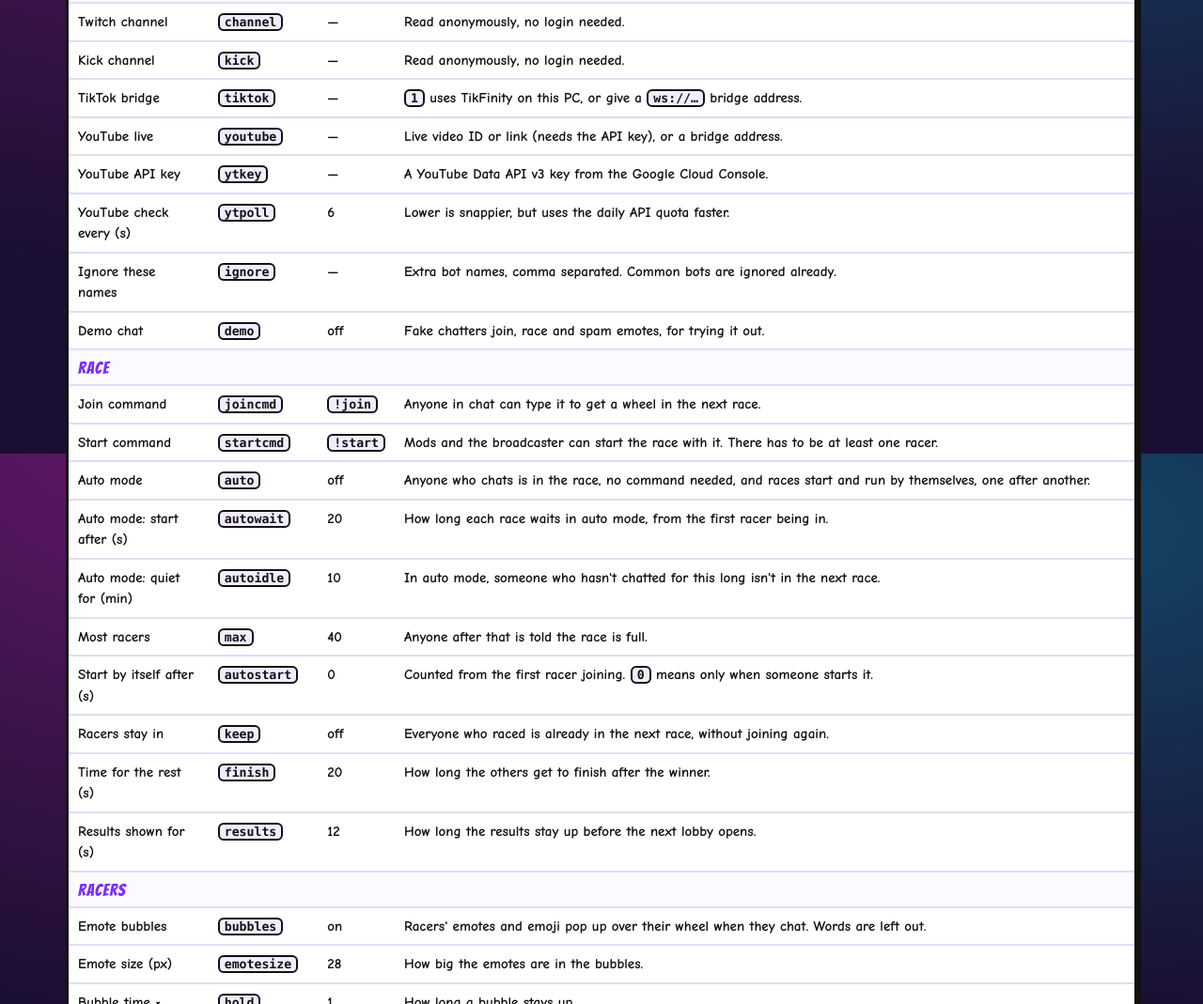
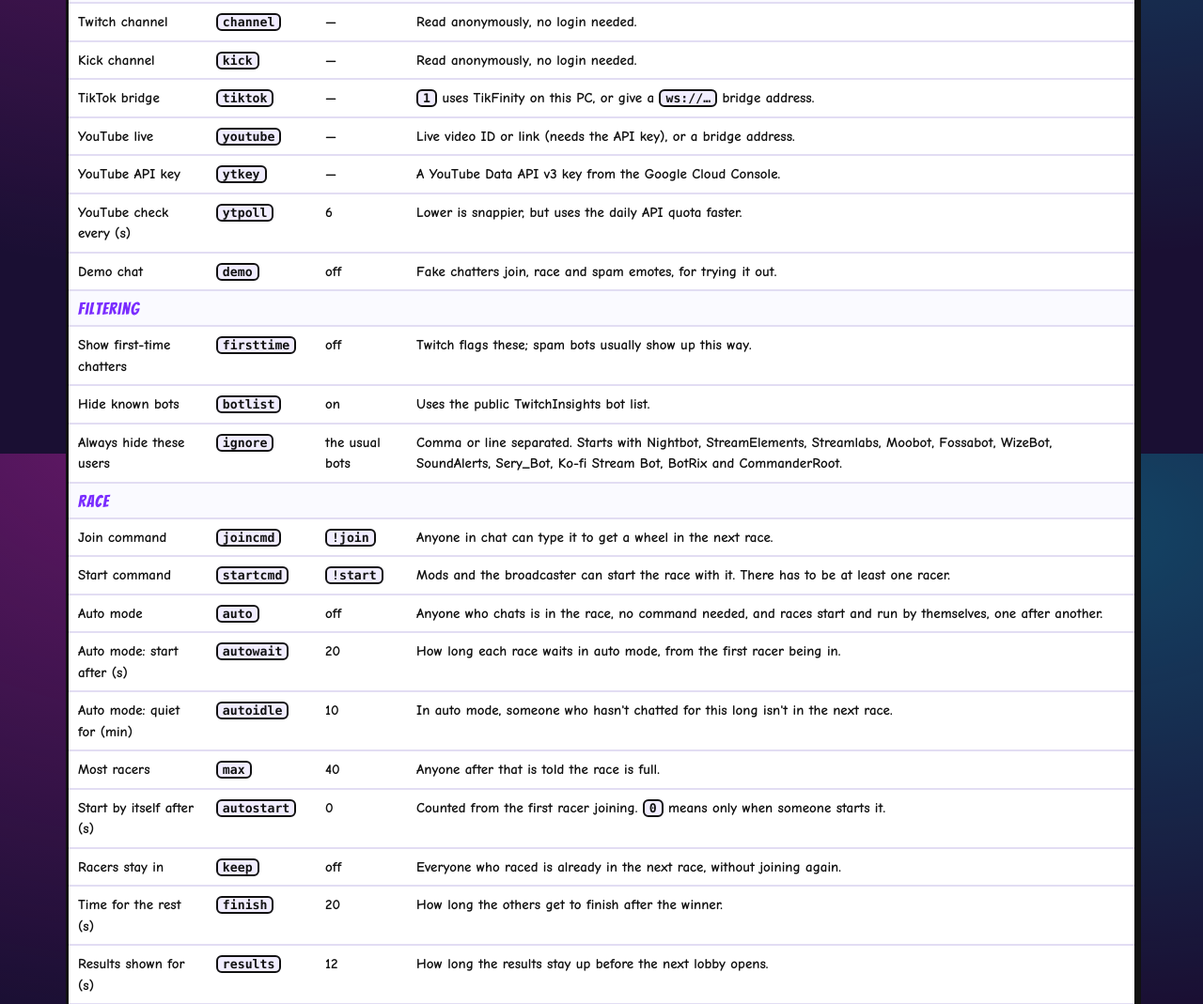
Before and after one commit to Ixitxachitl/stream-tools, a plain HTML site: page tools/ball-drop.html in a window 1280 px wide. Shown: the part 5117-6186 px from the top of the page at 94% size. Drawn offline with Linux system fonts and the light colour scheme.

Commit message:
Guides: the same Filtering settings on every chat overlay
Co-Authored-By: Claude Opus 5.5 <noreply@anthropic.com>

```diff
--- a/tools/ball-drop.html
+++ b/tools/ball-drop.html
@@ -341,8 +341,11 @@
               <tr><td>YouTube live</td><td><code>youtube</code></td><td>—</td><td>Live video ID or link (needs the API key), or a bridge address.</td></tr>
               <tr><td>YouTube API key</td><td><code>ytkey</code></td><td>—</td><td>A YouTube Data API v3 key from the Google Cloud Console.</td></tr>
               <tr><td>YouTube check every (s)</td><td><code>ytpoll</code></td><td>6</td><td>Lower is snappier, but uses the daily API quota faster.</td></tr>
-              <tr><td>Ignore these names</td><td><code>ignore</code></td><td>—</td><td>Extra bot names, comma separated. Common bots are ignored already.</td></tr>
               <tr><td>Demo chat</td><td><code>demo</code></td><td>off</td><td>Fake chatters join, race and spam emotes, for trying it out.</td></tr>
+              <tr><td class="group" colspan="4">Filtering</td></tr>
+              <tr><td>Show first-time chatters</td><td><code>firsttime</code></td><td>off</td><td>Twitch flags these; spam bots usually show up this way.</td></tr>
+              <tr><td>Hide known bots</td><td><code>botlist</code></td><td>on</td><td>Uses the public TwitchInsights bot list.</td></tr>
+              <tr><td>Always hide these users</td><td><code>ignore</code></td><td>the usual bots</td><td>Comma or line separated. Starts with Nightbot, StreamElements, Streamlabs, Moobot, Fossabot, WizeBot, SoundAlerts, Sery_Bot, Ko-fi Stream Bot, BotRix and CommanderRoot.</td></tr>
               <tr><td class="group" colspan="4">Race</td></tr>
               <tr><td>Join command</td><td><code>joincmd</code></td><td><code>!join</code></td><td>Anyone in chat can type it to get a wheel in the next race.</td></tr>
               <tr><td>Start command</td><td><code>startcmd</code></td><td><code>!start</code></td><td>Mods and the broadcaster can start the race with it. There has to be at least one racer.</td></tr>
```
Also changed, not shown: tools/chat-aquarium.html (+4 -2 lines), tools/chat-comics.html (+1 -1 lines), tools/chat-slam.html (+4 -0 lines), tools/duel.html (+4 -0 lines), tools/rave.html (+1 -1 lines), tools/stream-pet.html (+4 -1 lines), tools/stunt-wheel.html (+4 -1 lines).
